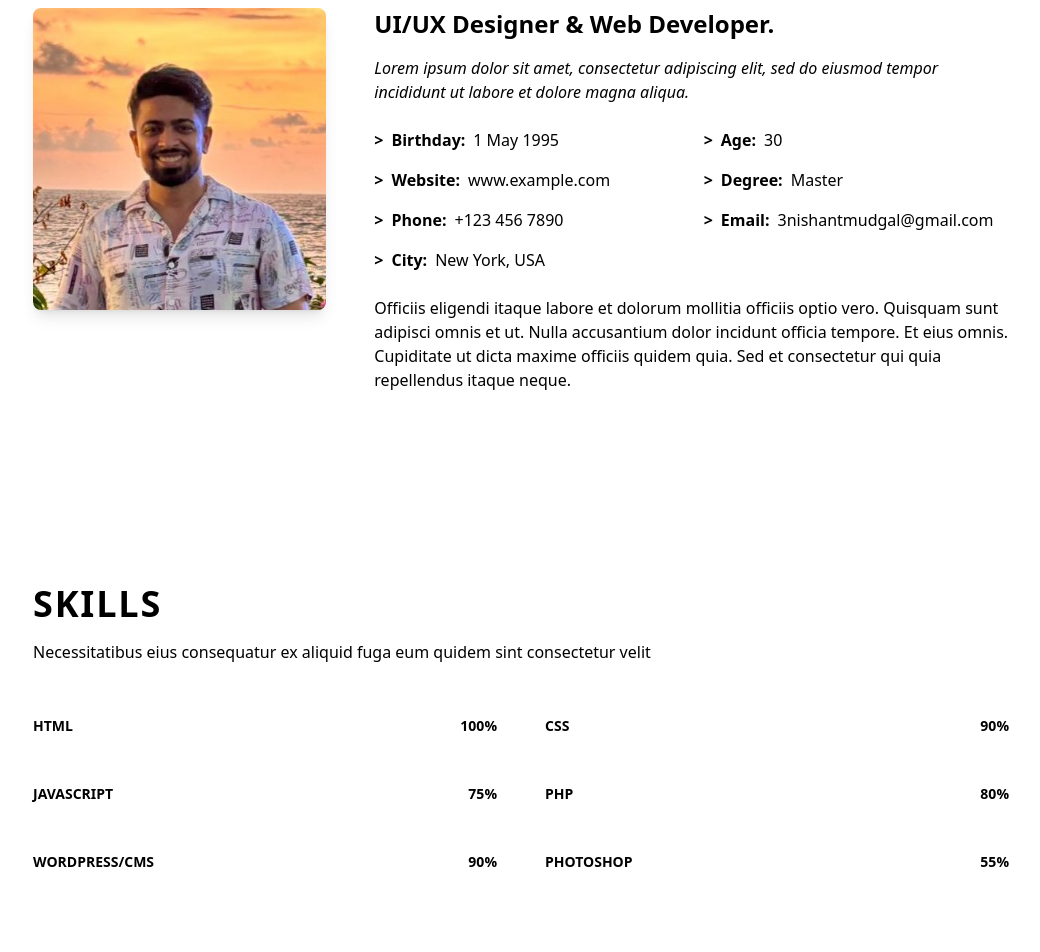
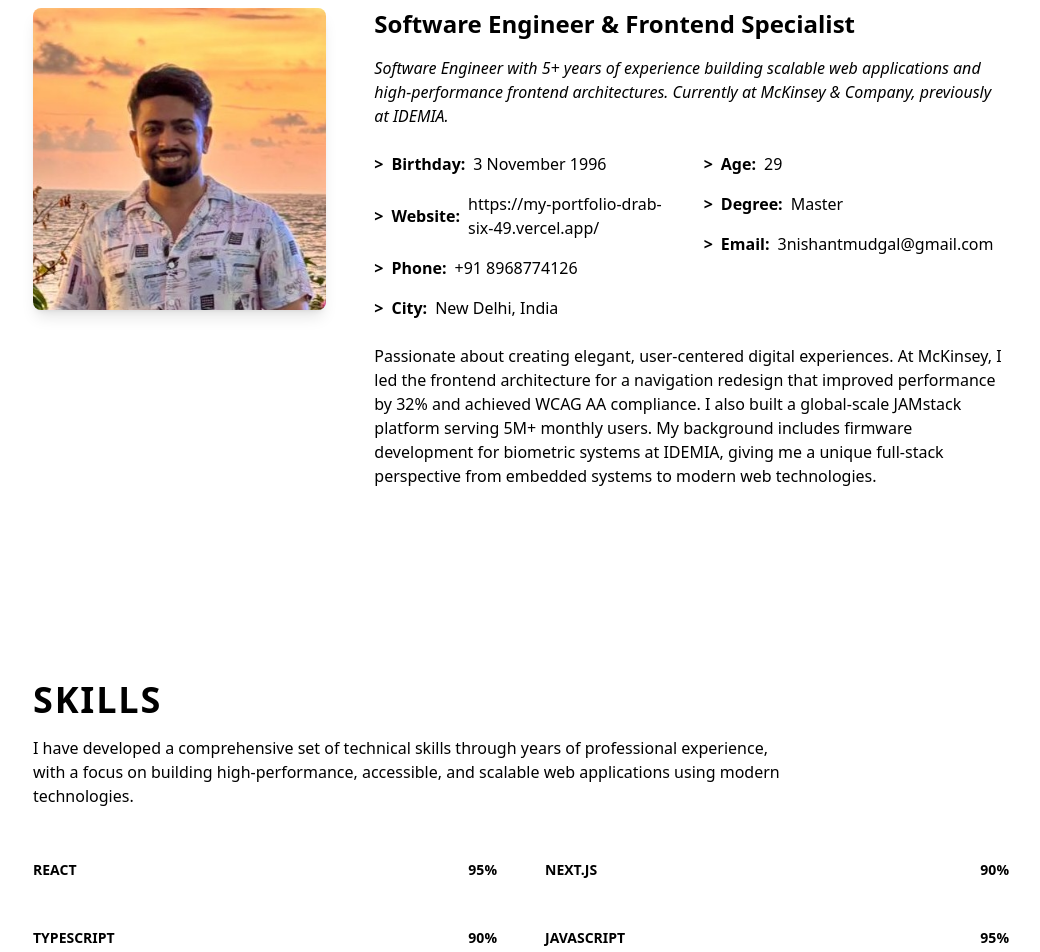
Before and after one commit to nishantmudgal/my-portfolio, a Next.js app: page / in a window 1280 px wide. Shown: the part 1040-1992 px from the top of the page, without its empty margins (119-1159 px from the left). Built offline with nearby package versions, Linux system fonts and the light colour scheme.

Commit message:
Update data for all sections

```diff
--- a/src/app/projects/page.tsx
+++ b/src/app/projects/page.tsx
@@ -19,14 +19,14 @@ export default function ProjectsPage() {
 
       <div className="grid gap-6 md:grid-cols-2">
         {projects.map((project, index) => (
-          <FadeIn key={project.id} delay={index * 0.05}>
+          <FadeIn key={project.title} delay={index * 0.05}>
             <ProjectCard
-              key={project.id}
               title={project.title}
               description={project.description}
               techStack={project.techStack}
               githubUrl={project.githubUrl}
               liveUrl={project.liveUrl}
+              image={project.image}
             />
           </FadeIn>
         ))}
--- a/src/components/layout/MobileNav.tsx
+++ b/src/components/layout/MobileNav.tsx
@@ -31,7 +31,10 @@ export function MobileNav() {
           isOpen ? 'translate-x-0' : '-translate-x-full'
         }`}
       >
-        <Sidebar className="relative flex h-full w-full border-none text-left shadow-none" />
+        <Sidebar
+          className="relative flex h-full w-full border-none text-left shadow-none"
+          onItemClick={() => setIsOpen(false)}
+        />
       </div>
     </>
   )
--- a/src/components/layout/Sidebar.tsx
+++ b/src/components/layout/Sidebar.tsx
@@ -29,9 +29,11 @@ const navItems = [
 export function Sidebar({
   className,
   variant = 'default',
+  onItemClick,
 }: {
   className?: string
   variant?: 'default' | 'minimal'
+  onItemClick?: () => void
 }) {
   const [activeSection, setActiveSection] = useState('')
 
@@ -76,6 +78,7 @@ export function Sidebar({
               <a
                 key={item.name}
                 href={item.href}
+                onClick={onItemClick}
                 className={cn(
                   'group hover:bg-primary flex h-[56px] w-[56px] items-center overflow-hidden rounded-full p-0 shadow-sm transition-all duration-300 hover:w-full hover:text-white dark:bg-gray-800/50',
                   isActive
--- a/src/data/personal.ts
+++ b/src/data/personal.ts
@@ -1,35 +1,33 @@
 export const personalData = {
   name: 'Nishant Mudgal',
-  roles: [
-    'Developer',
-    'Frontend Engineer',
-    'Freelancer',
-    'Open Source Contributor',
-  ],
+  roles: ['Developer', 'Frontend Engineer', 'AI Developer', 'Traveller'],
   about: {
-    title: 'UI/UX Designer & Web Developer.',
+    title: 'Software Engineer & Frontend Specialist',
     description:
-      'Lorem ipsum dolor sit amet, consectetur adipiscing elit, sed do eiusmod tempor incididunt ut labore et dolore magna aliqua.',
+      'Software Engineer with 5+ years of experience building scalable web applications and high-performance frontend architectures. Currently at McKinsey & Company, previously at IDEMIA.',
     details: [
-      { label: 'Birthday', value: '1 May 1995' },
-      { label: 'Website', value: 'www.example.com' },
-      { label: 'Phone', value: '+123 456 7890' },
-      { label: 'City', value: 'New York, USA' },
-      { label: 'Age', value: '30' },
+      { label: 'Birthday', value: '3 November 1996' },
+      {
+        label: 'Website',
+        value: 'https://my-portfolio-drab-six-49.vercel.app/',
+      },
+      { label: 'Phone', value: '+91 8968774126' },
+      { label: 'City', value: 'New Delhi, India' },
+      { label: 'Age', value: '29' },
       { label: 'Degree', value: 'Master' },
       { label: 'Email', value: '3nishantmudgal@gmail.com' },
     ],
     longDescription:
-      'Officiis eligendi itaque labore et dolorum mollitia officiis optio vero. Quisquam sunt adipisci omnis et ut. Nulla accusantium dolor incidunt officia tempore. Et eius omnis. Cupiditate ut dicta maxime officiis quidem quia. Sed et consectetur qui quia repellendus itaque neque.',
+      'Passionate about creating elegant, user-centered digital experiences. At McKinsey, I led the frontend architecture for a navigation redesign that improved performance by 32% and achieved WCAG AA compliance. I also built a global-scale JAMstack platform serving 5M+ monthly users. My background includes firmware development for biometric systems at IDEMIA, giving me a unique full-stack perspective from embedded systems to modern web technologies.',
   },
   contact: {
     address: 'New Delhi, India',
-    phone: '+91 (123) 456-7890',
+    phone: '+91 8968774126',
     email: '3nishantmudgal@gmail.com',
   },
   socialParams: {
-    github: 'https://github.com/nishant-mudgal',
-    linkedin: 'https://linkedin.com/in/nishant-mudgal',
+    github: 'https://github.com/nishantmudgal',
+    linkedin: 'https://linkedin.com/in/nishantmudgal',
     twitter: 'https://twitter.com/nishantmudgal',
     email: 'mailto:3nishantmudgal@gmail.com',
   },
--- a/src/data/projects.ts
+++ b/src/data/projects.ts
@@ -5,51 +5,50 @@ export type Project = {
   techStack: string[]
   image: string
   liveUrl: string
+  githubUrl: string
 }
 
 export const projects: Project[] = [
   {
-    title: 'McKinsey Redesign',
+    title: 'Personal Portfolio Platform',
     category: 'Web',
     description:
-      'Complete frontend architecture overhaul improving navigation performance by ~32% and achieving WCAG AA accessibility compliance.',
-    techStack: ['React', 'Next.js', 'TypeScript', 'Accessibility'],
-    image: '/assets/img/masonry-portfolio/masonry-portfolio-1.jpg',
-    liveUrl: '#',
+      'A production-grade personal portfolio built with Next.js and TypeScript, designed with an SEO-first and performance-focused architecture. The application leverages the App Router, server components, and server actions, integrates a Supabase-backed PostgreSQL database for server-side data handling, and features a GPU-accelerated Three.js animated background with light and dark theme support. Deployed via Vercel with automated CI/CD, analytics, and security hardening.',
+    techStack: [
+      'Next.js',
+      'React',
+      'TypeScript',
+      'Three.js',
+      'Supabase',
+      'PostgreSQL',
+      'Vercel',
+      'Vercel Analytics',
+      'ESLint',
+      'Prettier',
+    ],
+    image: '/assets/img/masonry-portfolio/masonry-portfolio-4.jpg',
+    liveUrl: 'https://my-portfolio-drab-six-49.vercel.app/',
+    githubUrl: 'https://github.com/nishantmudgal/my-portfolio',
   },
   {
-    title: 'JAMstack Platform',
+    title: 'Neo Matrix Design System',
     category: 'Web',
     description:
-      'High-traffic platform for 5M+ monthly users. Improved page load time by ~28% through optimized bundling.',
-    techStack: ['Next.js', 'Performance', 'Caching'],
-    image: '/assets/img/masonry-portfolio/masonry-portfolio-2.jpg',
-    liveUrl: '#',
-  },
-  {
-    title: 'Biometric Firmware',
-    category: 'App',
-    description:
-      'Production firmware for biometric access control terminals. Optimized hardware-software integration.',
-    techStack: ['C++', 'Linux', 'Embedded'],
+      'A scalable, themeable design system built with React and TypeScript, featuring reusable UI components, token-based theming with light and dark modes, and interactive documentation via Storybook. Implemented as a monorepo with automated CI/CD pipelines to publish packages to npm and deploy Storybook.',
+    techStack: [
+      'React',
+      'TypeScript',
+      'Turborepo',
+      'pnpm',
+      'Storybook',
+      'Vite',
+      'GitHub Actions',
+      'npm',
+      'Vercel',
+    ],
     image: '/assets/img/masonry-portfolio/masonry-portfolio-3.jpg',
-    liveUrl: '#',
-  },
-  {
-    title: 'Project App 1',
-    category: 'App',
-    description: 'A dedicated mobile application for managing tasks.',
-    techStack: ['Flutter', 'Dart'],
-    image: '/assets/img/masonry-portfolio/masonry-portfolio-4.jpg',
-    liveUrl: '#',
-  },
-  {
-    title: 'Branding Design',
-    category: 'Card',
-    description: 'Corporate identity and branding materials.',
-    techStack: ['Figma', 'Illustrator'],
-    image: '/assets/img/masonry-portfolio/masonry-portfolio-6.jpg',
-    liveUrl: '#',
+    liveUrl: 'https://neo-matrix-storybook.vercel.app',
+    githubUrl: 'https://github.com/nishantmudgal/neo-matrix',
   },
 ]
 
--- a/src/data/resume.ts
+++ b/src/data/resume.ts
@@ -42,6 +42,6 @@ export const summary = {
   description:
     'Innovative and deadline-driven Software Engineer with 3+ years of experience designing and developing user-centered digital products.',
   address: 'New Delhi, India',
-  phone: '(123) 456-7891',
+  phone: '+91 8968774126',
   email: '3nishantmudgal@gmail.com',
 }
--- a/src/data/skills.ts
+++ b/src/data/skills.ts
@@ -1,8 +1,14 @@
-export const skills = [
-  { name: 'HTML', val: 100 },
-  { name: 'CSS', val: 90 },
-  { name: 'JavaScript', val: 75 },
-  { name: 'PHP', val: 80 },
-  { name: 'WordPress/CMS', val: 90 },
-  { name: 'Photoshop', val: 55 },
-]
+export const skills = {
+  description:
+    'I have developed a comprehensive set of technical skills through years of professional experience, with a focus on building high-performance, accessible, and scalable web applications using modern technologies.',
+  list: [
+    { name: 'React', val: 95 },
+    { name: 'Next.js', val: 90 },
+    { name: 'TypeScript', val: 90 },
+    { name: 'JavaScript', val: 95 },
+    { name: 'HTML/CSS', val: 95 },
+    { name: 'C++', val: 75 },
+    { name: 'Linux', val: 70 },
+    { name: 'Accessibility (WCAG)', val: 85 },
+  ],
+}
--- a/src/sections/Contact.tsx
+++ b/src/sections/Contact.tsx
@@ -13,10 +13,6 @@ export default function Contact() {
           >
             Contact
           </Heading>
-          <p className="text-muted-foreground mt-4 max-w-3xl">
-            Necessitatibus eius consequatur ex aliquid fuga eum quidem sint
-            consectetur velit.
-          </p>
         </div>
 
         <div className="grid gap-12 lg:grid-cols-3">
--- a/src/sections/Projects.tsx
+++ b/src/sections/Projects.tsx
@@ -1,18 +1,9 @@
 'use client'
 
-import { useState } from 'react'
 import { Container, Heading, ProjectCard } from '@/design-system'
-import { FadeIn, FadeInStagger } from '@/components/animations/FadeIn'
-import { cn } from '@/design-system/utils/cn'
-import { projects, portfolioFilters } from '@/data/projects'
+import { projects } from '@/data/projects'
 
 export default function Projects() {
-  const [activeFilter, setActiveFilter] = useState('All')
-
-  const filteredProjects = projects.filter((project) =>
-    activeFilter === 'All' ? true : project.category === activeFilter,
-  )
-
   return (
     <section id="projects" className="bg-secondary/10 py-24">
       <Container>
@@ -21,36 +12,12 @@ export default function Projects() {
             as="h2"
             className="after:bg-primary relative mb-4 text-3xl font-bold tracking-wider uppercase after:absolute after:mt-2 after:block after:h-[3px] after:w-16 after:content-['']"
           >
-            Portfolio
+            Projects
           </Heading>
-          <p className="text-muted-foreground mt-4 max-w-3xl">
-            Magnam dolores commodi suscipit. Necessitatibus eius consequatur ex
-            aliquid fuga eum quidem.
-          </p>
-        </div>
-
-        {/* Filters */}
-        <div className="mb-12 flex justify-center">
-          <ul className="bg-background/50 flex flex-wrap justify-center gap-4 rounded-full px-6 py-2 shadow-sm">
-            {portfolioFilters.map((filter) => (
-              <li
-                key={filter}
-                className={cn(
-                  'hover:text-primary cursor-pointer text-sm font-semibold uppercase transition-colors',
-                  activeFilter === filter
-                    ? 'text-primary'
-                    : 'text-muted-foreground',
-                )}
-                onClick={() => setActiveFilter(filter)}
-              >
-                {filter}
-              </li>
-            ))}
-          </ul>
         </div>
 
         <div className="grid gap-8 md:grid-cols-2 lg:grid-cols-3">
-          {filteredProjects.map((project) => (
+          {projects.map((project) => (
             <div
               key={project.title}
               className="animate-in fade-in zoom-in duration-500"
--- a/src/sections/Resume.tsx
+++ b/src/sections/Resume.tsx
@@ -13,10 +13,6 @@ export default function Resume() {
           >
             Resume
           </Heading>
-          <p className="text-muted-foreground mt-4 max-w-3xl">
-            Magnam dolores commodi suscipit. Necessitatibus eius consequatur ex
-            aliquid fuga eum quidem.
-          </p>
         </div>
 
         <div className="grid gap-12 lg:grid-cols-2">
--- a/src/sections/Skills.tsx
+++ b/src/sections/Skills.tsx
@@ -13,13 +13,12 @@ export default function Skills() {
             Skills
           </Heading>
           <p className="text-muted-foreground mt-4 max-w-3xl">
-            Necessitatibus eius consequatur ex aliquid fuga eum quidem sint
-            consectetur velit
+            {skills.description}
           </p>
         </div>
 
         <div className="grid gap-x-12 gap-y-6 md:grid-cols-2">
-          {skills.map((skill) => (
+          {skills.list.map((skill) => (
             <div key={skill.name}>
               <div className="flex justify-between py-1">
                 <span className="text-foreground text-sm font-bold uppercase">
```
